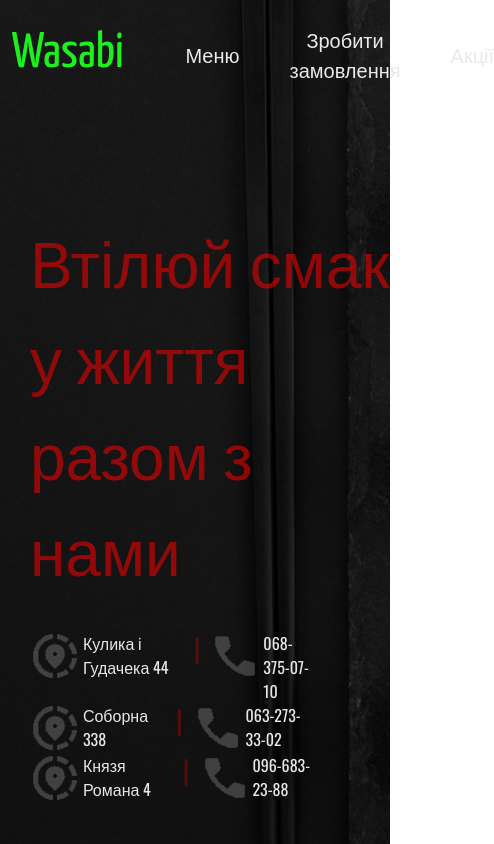
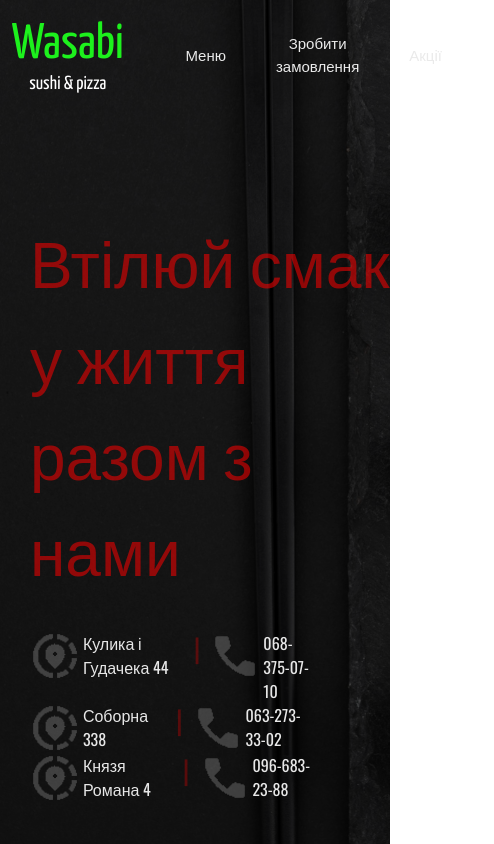
Before and after one commit to stonislaff/wasabi, a React (Create React App) app: page / in a window 390 px wide. Shown: the whole page, 494 px wide, since content can reach past the window. Built offline with nearby package versions, Linux system fonts and the light colour scheme.

Commit message:
-many updates

```diff
--- a/src/components/Header/Header.jsx
+++ b/src/components/Header/Header.jsx
@@ -1,59 +1,21 @@
-import React, { useState } from 'react';
-import './Header.scss';
-import { NavLink } from 'react-router-dom';
-
-function Header() {
-    const [isMenuOpen, setIsMenuOpen] = useState(false);
-
-    const handleMenuToggle = () => {
-        setIsMenuOpen(!isMenuOpen);
-    };
-
-    return (
+import './Header.scss'
+import {NavLink} from "react-router-dom";
+function Header(){
+    return(
         <div className="Header">
             <nav className="navBar">
                 <div className="logo">
                     <div className="logoText">
-            <span className="firstText">
-              <NavLink to="/">Wasabi</NavLink>
-            </span>
-                        <span className="secondText">
-              <NavLink to="/">sushi & pizza</NavLink>
-            </span>
+                            <span className="firstText"><NavLink to="/">Wasabi</NavLink></span>
+                        <span className="secondText"><NavLink to="/">sushi & pizza</NavLink></span>
                     </div>
                 </div>
-
-                {/* Button for toggling the dropdown menu */}
-                <div className="menuToggle" onClick={handleMenuToggle}>
-                    <i className={`fas ${isMenuOpen ? 'fa-times' : 'fa-bars'}`}></i>
-                </div>
-
-                {/* Dropdown menu */}
-                <div className={`dropdownMenu ${isMenuOpen ? 'open' : ''}`}>
-                    <div className="navElement">
-                        <NavLink to="/menu">Меню</NavLink>
-                    </div>
-                    <div className="navElement">
-                        <NavLink to="/order-delivery">Зробити замовлення</NavLink>
-                    </div>
-                    <div className="navElement">
-                        <NavLink to="/promotions">Акції</NavLink>
-                    </div>
-                </div>
-
-                {/* Regular navigation elements */}
-                <div className="navElement">
-                    <NavLink to="/menu">Меню</NavLink>
-                </div>
-                <div className="navElement">
-                    <NavLink to="/order-delivery">Зробити замовлення</NavLink>
-                </div>
-                <div className="navElement">
-                    <NavLink to="/promotions">Акції</NavLink>
-                </div>
+                <div className="navElement"><NavLink to="/menu">Меню</NavLink></div>
+                <div className="navElement"><NavLink to="/order-delivery">Зробити замовлення</NavLink></div>
+                <div className="navElement"><NavLink to="/promotions">Акції</NavLink></div>
             </nav>
         </div>
-    );
+    )
 }
 
-export default Header;
+export default Header
--- a/src/components/Header/Header.scss
+++ b/src/components/Header/Header.scss
@@ -5,7 +5,8 @@
   margin-top: 1%;
   z-index: 10;
   position: absolute;
-  width: 100%;
+  min-width: 100%;
+  max-width: 100%;
   height: 100px;
 
   .navBar {
@@ -16,6 +17,7 @@
     font-size: 20px;
     color: #eaeaea;
     font-family: $mainFont;
+  }
 
   .navElement {
     margin-top: auto;
@@ -78,81 +80,31 @@
     }
   }
 
-    .dropdownMenu {
-      position: absolute;
-      top: 100%;
-      left: 0;
-      width: 100%;
-      background-color: $color6;
-      display: none;
-      flex-direction: column;
-
-      .navElement {
-        margin: 5px 0;
+  @media screen and (max-width: 700px) {
+      .logoText{
+        .firstText{
+          font-size: 40px;
+        }
+        .secondText{
+          font-size: 15px;
         }
       }
-
-    .menuToggle {
-      display: none;
-      cursor: pointer;
-    }
-
-    @media screen and (max-width: 480px) {
-      .navBar {
-        flex-direction: column;
-        align-items: center;
-
-        .dropdownMenu {
-          display: flex;
-        }
-
-        .navElement {
-          display: none;
-        }
-
-        .menuToggle {
-          display: block;
-        }
-      }
-
-      .logoText {
-        .firstText {
-          a {
-            font-size: 30px;
-            line-height: 35px;
-          }
-        }
-
-        .secondText {
-          display: none;
+      .navBar{
+        font-size: 15px;
       }
     }
 }
+@media screen and (max-width: 500px) {
+  .logoText{
+    .firstText{
+      font-size: 35px;
     }
-
-  @media screen and (max-width: 320px) {
-    .Header {
-      height: 50px;
+    .secondText{
+      font-size: 13px;
     }
   }
-
-  // Залишаю решту медіа-запитів без змін
-  @media screen and (max-width: 1200px) {
-    .Header {
-      height: 90px;
+  .navBar{
+    gap: 10px;
+    font-size: 10px;
   }
 }
-
-  @media screen and (max-width: 992px) {
-    .Header {
-      height: 80px;
-    }
-  }
-
-  @media screen and (max-width: 768px) {
-    .Header {
-      height: 70px;
-      font-size: 16px;
-    }
-  }
-}
```
Lines whose indentation alone changed are shown as unchanged.
